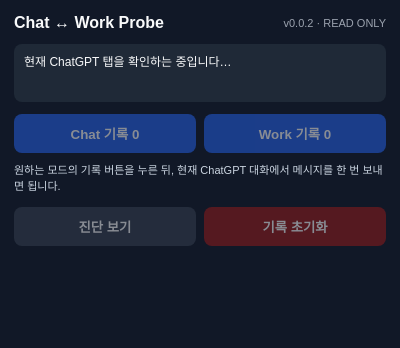
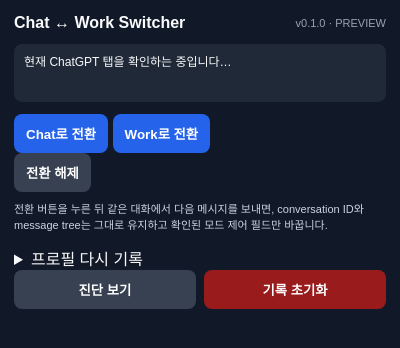
Before and after one commit to shaterguy/chatgpt-chat-work-switcher, a browser extension: page popup.html in a window 400 px wide. Drawn offline with Linux system fonts and the light colour scheme.

Commit message:
Expose Chat and Work switching in toolbar popup

```diff
--- a/popup.html
+++ b/popup.html
@@ -3,24 +3,34 @@
 <head>
   <meta charset="utf-8">
   <meta name="viewport" content="width=device-width, initial-scale=1">
-  <title>Chat ↔ Work Probe</title>
+  <title>Chat ↔ Work Switcher</title>
   <link rel="stylesheet" href="src/popup.css">
 </head>
 <body>
   <main class="popup-shell">
     <header>
-      <h1>Chat ↔ Work Probe</h1>
-      <span class="badge">v0.0.2 · READ ONLY</span>
+      <h1>Chat ↔ Work Switcher</h1>
+      <span class="badge">v0.1.0 · PREVIEW</span>
     </header>
 
     <p class="status" data-role="status">현재 ChatGPT 탭을 확인하는 중입니다…</p>
 
-    <section class="actions" aria-label="capture controls">
-      <button data-action="chat">Chat 기록 <span data-role="chat-count">0</span></button>
-      <button data-action="work">Work 기록 <span data-role="work-count">0</span></button>
+    <section class="switch-actions" aria-label="mode switch controls">
+      <button data-action="switch-chat">Chat로 전환</button>
+      <button data-action="switch-work">Work로 전환</button>
     </section>
+    <button class="secondary full" data-action="disable-switch">전환 해제</button>
 
-    <p class="hint">원하는 모드의 기록 버튼을 누른 뒤, 현재 ChatGPT 대화에서 메시지를 한 번 보내면 됩니다.</p>
+    <p class="hint">전환 버튼을 누른 뒤 같은 대화에서 다음 메시지를 보내면, conversation ID와 message tree는 그대로 유지하고 확인된 모드 제어 필드만 바꿉니다.</p>
+
+    <details>
+      <summary>프로필 다시 기록</summary>
+      <section class="actions" aria-label="capture controls">
+        <button class="secondary" data-action="capture-chat">Chat 기록 <span data-role="chat-count">0</span></button>
+        <button class="secondary" data-action="capture-work">Work 기록 <span data-role="work-count">0</span></button>
+      </section>
+      <p class="hint">새 ChatGPT 웹 버전에서 모드 값이 바뀌면 native Chat/Work를 각각 기록해 현재 PC의 프로필로 갱신할 수 있습니다.</p>
+    </details>
 
     <section class="secondary-actions">
       <button class="secondary" data-action="diagnostics">진단 보기</button>
@@ -29,7 +39,7 @@
 
     <section class="diagnostics" data-role="diagnostics-panel" hidden>
       <textarea data-role="diagnostics-text" readonly spellcheck="false"></textarea>
-      <button class="secondary" data-action="copy">진단 복사</button>
+      <button class="secondary full" data-action="copy">진단 복사</button>
     </section>
   </main>
   <script src="src/popup.js"></script>
```
